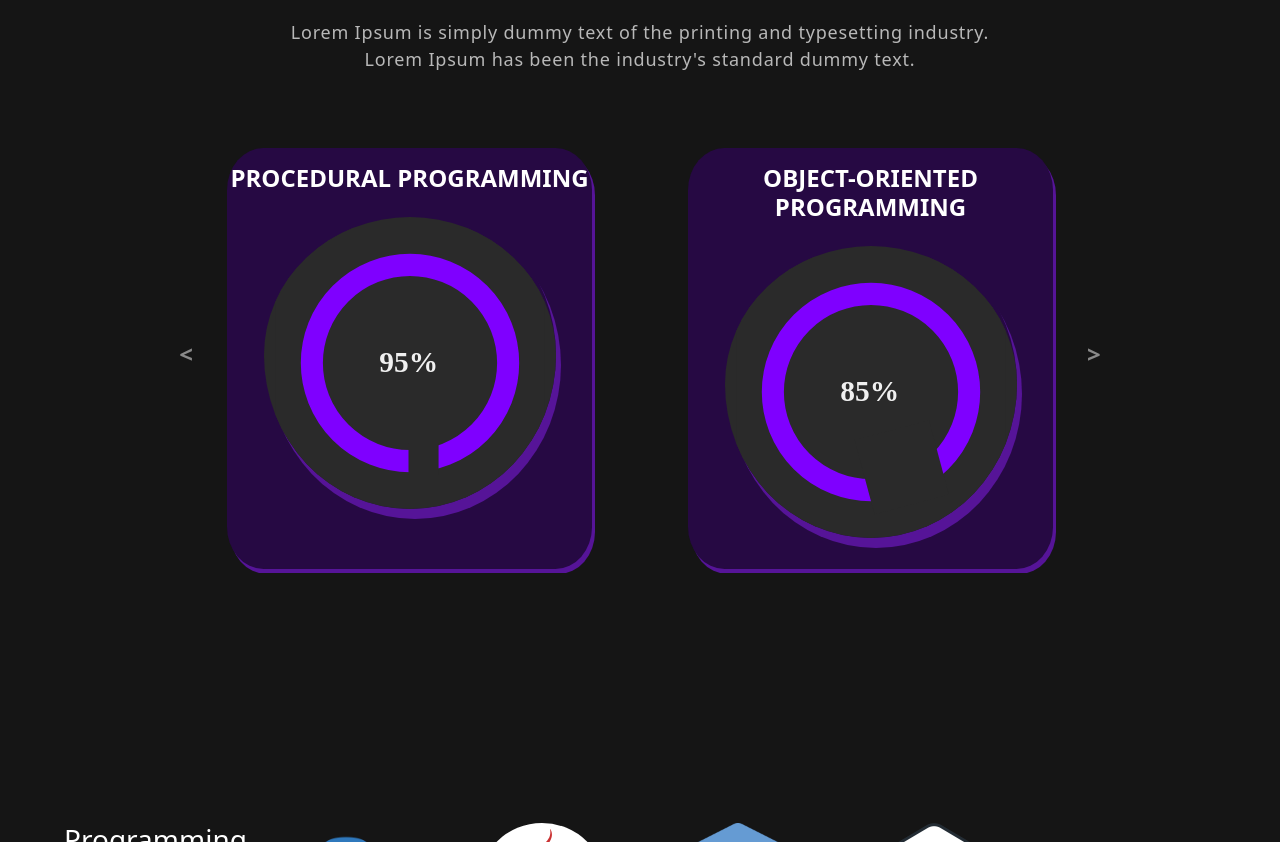
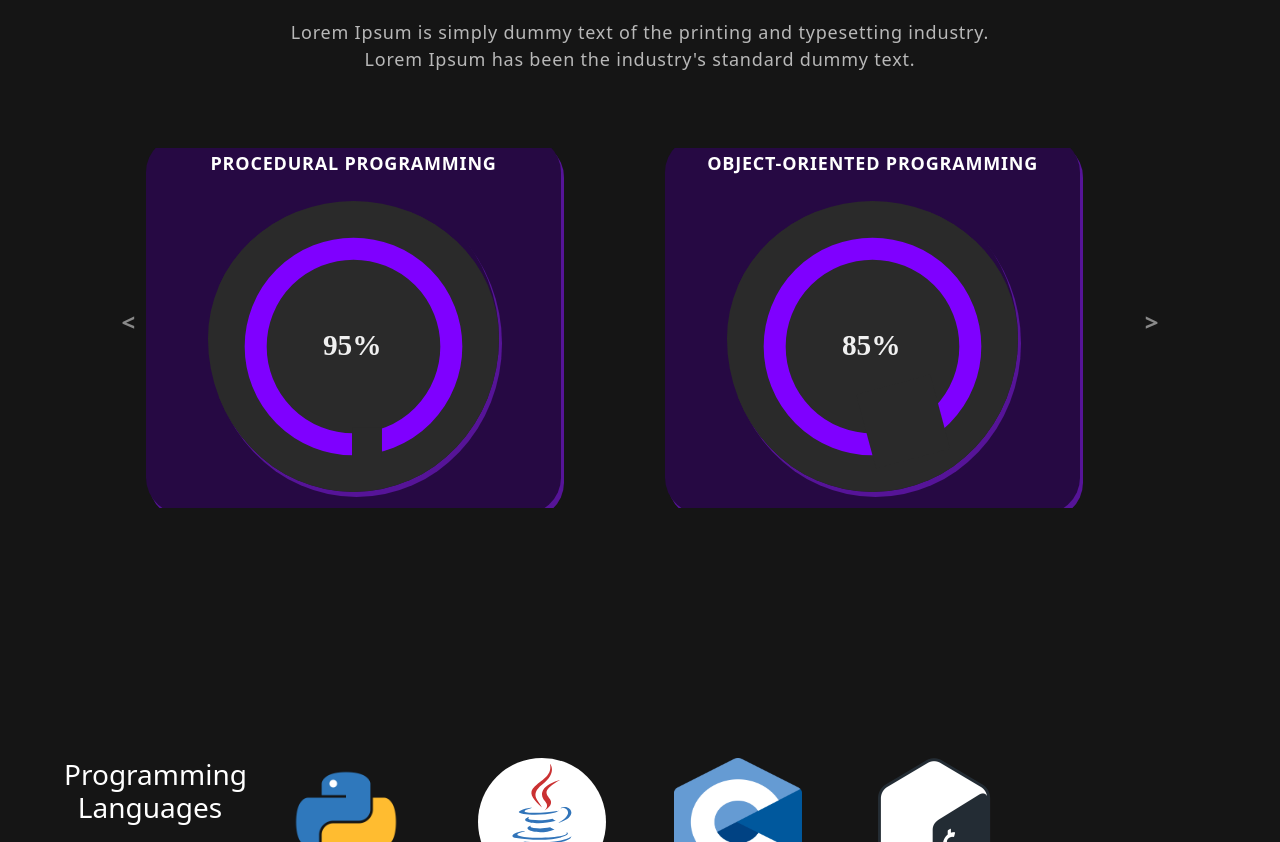
Before and after one commit to sruduke/portfolio, a React (Create React App) app: page / in a window 1280 px wide. Shown: the part 823-1665 px from the top of the page. Built offline with nearby package versions, Linux system fonts and the light colour scheme.

Commit message:
ui updates

```diff
--- a/src/App.css
+++ b/src/App.css
@@ -123,7 +123,7 @@ nav.navbar {
   transition:  0.32s ease-in-out;
 }
 nav.navbar.scrolled {
-  padding: 3% 0;
+  padding: 1% 0;
   background-color: #121212;
 }
 nav.navbar a.navbar-brand {
@@ -378,10 +378,11 @@ nav.navbar .navbar-toggler[aria-expanded="true"] .navbar-toggler-icon {
     margin: 14px 0 75px 0;
 }
 .skill-slider {
-  width: 80%;
+  width: 90%;
   margin: 0 auto;
   position: relative;
   padding-bottom: 5px;
+  height: 45vh;
 }
 
 .custom-carousel-arrow {
@@ -410,35 +411,45 @@ nav.navbar .navbar-toggler[aria-expanded="true"] .navbar-toggler-icon {
   to { transform: translateY(0); }
 }
 
-.skill-slider .item {
+.skill-slider .carouselItem {
+  display: flex;
+  flex-direction: column;
   color: #ffffff;
   background-color: #260943;
   border-radius: 10%;
-  margin-left: 3em;
-  margin-right: 3em;
-  padding-top: 1em;
-  padding-bottom: 1em;
+  padding-top: 1vh;
+  margin-left: 3vh;
+  margin-right: 3vh;
+  padding-bottom: 1vh;
   box-shadow: 3px 5px #561498;
   height: 100%;
+  width: 80%;
+  white-space: normal;
+  transition: opacity 0.5s ease-in-out;
 }
 
-.skill-slider .item :hover {
+.skill-slider .carouselItem:hover {
   opacity: 100%;
-  transition: opacity 0.3s ease-in-out;
+  scale: 1.1;
 }
 
-.skill-slider .item h5{
+.skill-slider .carouselItem p{
   font-weight: 700;
-  font-size: 3vh;
+  color: white;
+  margin: 0;
+  padding: 1vh;
 }
 
-.skill-slider .item img {
-  width: 80%;
-  margin: 0 auto 15px auto;
+.skill-slider .carouselItem img {
+  width: 70%;
   border-radius: 50%;
-  padding-top: 1em;
-  box-shadow: 5px 10px #561498;
+  padding-top: 2vh;
+  margin-bottom: 2vh;
+  box-shadow: 3px 5px #561498;
+  margin-top: auto;
+  align-self: center;
 }
+
 .background-image-left {
   top: 28%;
   position: absolute;
--- a/src/components/Skills.js
+++ b/src/components/Skills.js
@@ -72,6 +72,12 @@ const SkillPieceInverted = ({displayTitle, img, round=false}) => {
         );
     }
 }
+
+const CarouselItem = ({title, gaugeNum}) => {
+    return (<div className="carouselItem hidden">
+                <p>{title}</p>
+                <img src={gaugeNum} alt="gauge"/>
+            </div>)};
 
 const skillRow = (displayTitle, pieces) => {
     return (
@@ -171,46 +177,16 @@ return (
             <h3>Skills</h3>
             <p>Lorem Ipsum is simply dummy text of the printing and typesetting industry.<br></br> Lorem Ipsum has been the industry's standard dummy text.</p>
             <Carousel customLeftArrow={<CustomLeftArrow />} customRightArrow={<CustomRightArrow />} responsive={responsive} infinite={true} className="owl-carousel owl-theme skill-slider">
-                <div className="item hidden">
-                    <h5>PROCEDURAL PROGRAMMING</h5>
-                    <img src={gauge95} alt="gauge80" />
-                </div>
-                <div className="item hidden">
-                    <h5>OBJECT-ORIENTED PROGRAMMING</h5>
-                    <img src={gauge85} alt="gauge80" />
-                </div>
-                <div className="item hidden">
-                    <h5>FUNCTIONAL PROGRAMMING</h5>
-                    <img src={gauge90} alt="gauge80" />
-                </div>
-                <div className="item hidden">
-                    <h5>REST APIs</h5>
-                    <img src={gauge85} alt="gauge80" />
-                </div>
-                <div className="item hidden">
-                    <h5>TESTING</h5>
-                    <img src={gauge90} alt="gauge80" />
-                </div>
-                <div className="item hidden">
-                    <h5>AUTOMATION</h5>
-                    <img src={gauge90} alt="gauge80" />
-                </div>
-                <div className="item hidden">
-                    <h5>SYSTEM ADMIN</h5>
-                    <img src={gauge85} alt="gauge80" />
-                </div>
-                <div className="item hidden">
-                    <h5>CLIENT RELATIONS</h5>
-                    <img src={gauge95} alt="gauge80" />
-                </div>
-                <div className="item hidden">
-                    <h5>VIRTUALIZATION</h5>
-                    <img src={gauge90} alt="gauge80" />
-                </div>
-                <div className="item hidden">
-                    <h5>LEARNING NEW THINGS</h5>
-                    <img src={gauge100} alt="gauge80" />
-                </div>
+                <CarouselItem title={"Procedural Programming".toUpperCase()} gaugeNum={gauge95}></CarouselItem>
+                <CarouselItem title={"Object-Oriented Programming".toUpperCase()} gaugeNum={gauge85}></CarouselItem>
+                <CarouselItem title={"Functional Programming".toUpperCase()} gaugeNum={gauge90}></CarouselItem>
+                <CarouselItem title={"REST APIs"} gaugeNum={gauge85}></CarouselItem>
+                <CarouselItem title={"Testing".toUpperCase()} gaugeNum={gauge90}></CarouselItem>
+                <CarouselItem title={"Automation".toUpperCase()} gaugeNum={gauge90}></CarouselItem>
+                <CarouselItem title={"System Admin".toUpperCase()} gaugeNum={gauge85}></CarouselItem>
+                <CarouselItem title={"Client Relations".toUpperCase()} gaugeNum={gauge95}></CarouselItem>
+                <CarouselItem title={"Virtualization".toUpperCase()} gaugeNum={gauge90}></CarouselItem>
+                <CarouselItem title={"Learning New Things".toUpperCase()} gaugeNum={gauge100}></CarouselItem>
             </Carousel>
             <Row className="top-padding left" xs={12} md={6} xl={6}>
                 <h3>Programming Languages</h3>
```
